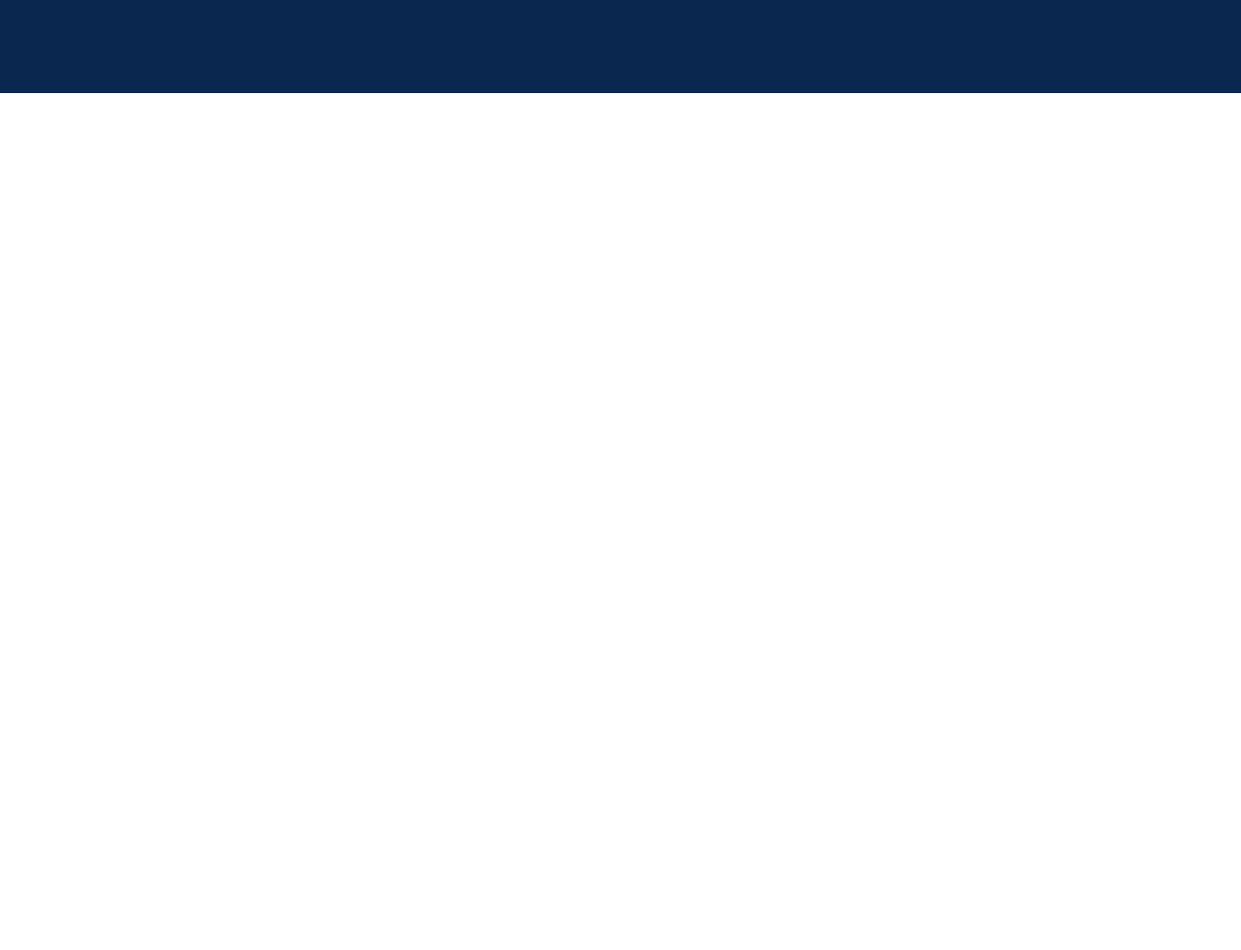
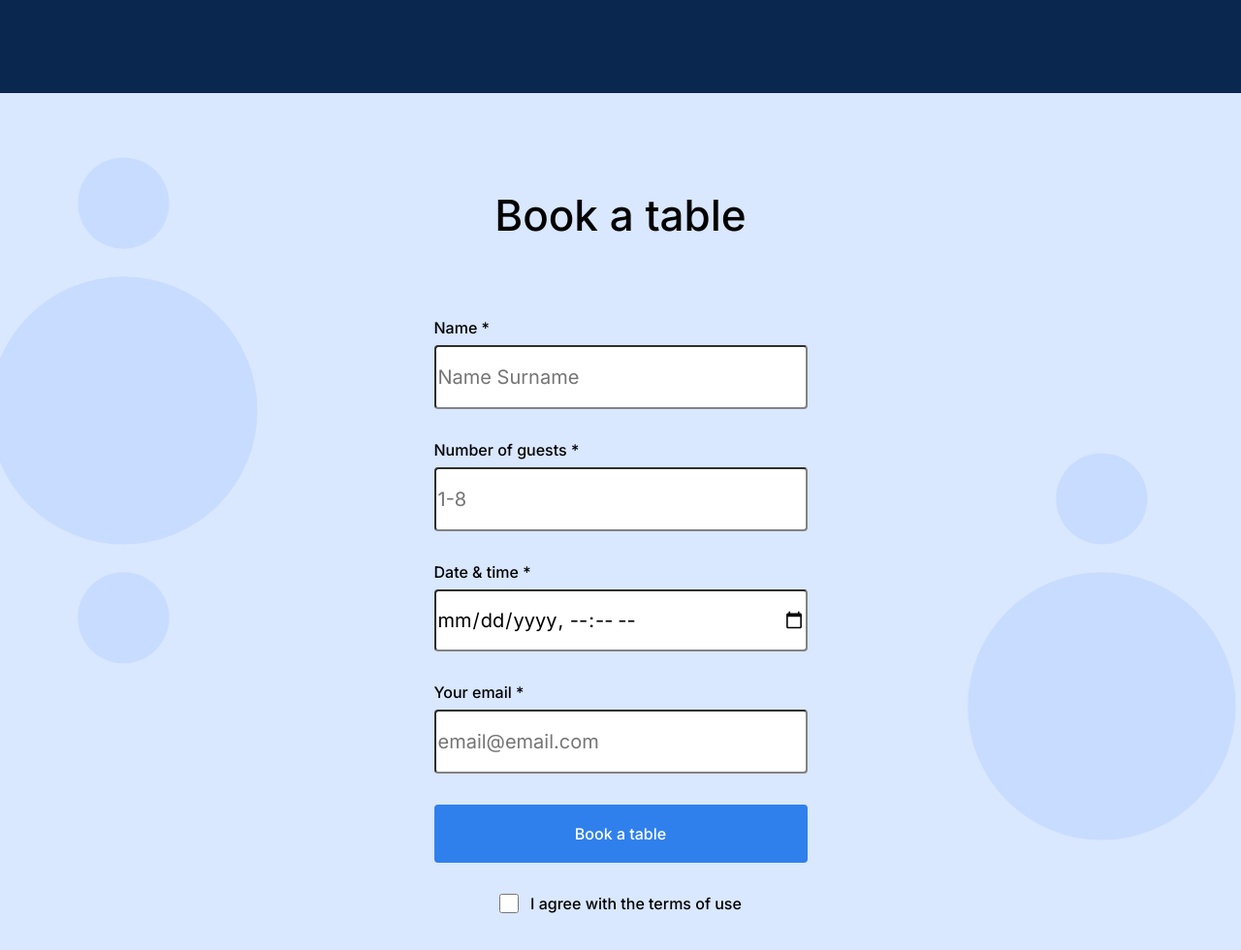
Before and after one commit to toriroe/se_project_coffeeshop, a plain HTML site: page index.html in a window 1280 px wide. Shown: the part 1508-2488 px from the top of the page at 97% size. Before the commit the page ends 1604 px from the top, so only its background shows below. Drawn offline with Linux system fonts and the light colour scheme.

Commit message:
First try submitting project 2 stage 3

```diff
--- a/index.html
+++ b/index.html
@@ -108,7 +108,70 @@
             </li>
           </ul>
         </section>
-        <section class="reservation" id="section-reservation"></section>
+        <section class="reservation" id="section-reservation">
+          <h2 class="reservation__title">Book a table</h2>
+          <form class="reservation__form form">
+            <fieldset class="form__fieldset">
+              <label class="form__label" for="name">Name * </label>
+              <input
+                type="text"
+                class="form__input"
+                id="name"
+                placeholder="Name Surname"
+                required
+              />
+            </fieldset>
+            <fieldset class="form__fieldset">
+              <label class="form__label" for="guest-number"
+                >Number of guests *
+              </label>
+              <input
+                type="number"
+                min="1"
+                placeholder="1-8"
+                class="form__input"
+                id="guest-number"
+                required
+              />
+            </fieldset>
+            <fieldset class="form__fieldset">
+              <label class="form__label" for="date-time">Date & time * </label>
+              <input
+                type="datetime-local"
+                class="form__input"
+                id="date-time"
+                required
+              />
+            </fieldset>
+            <fieldset class="form__fieldset">
+              <label class="form__label" for="email">Your email * </label>
+              <input
+                type="email"
+                class="form__input"
+                id="email"
+                placeholder="email@email.com"
+                required
+              />
+            </fieldset>
+
+            <fieldset class="form__fieldset">
+              <button class="form__button" type="submit">Book a table</button>
+            </fieldset>
+            <!--I am using a label to wrap around the checkbox input and label so I can apply different styles to it-->
+            <label class="form__checkbox-wrapper">
+              <input
+                class="form__checkbox"
+                type="checkbox"
+                id="form-checkbox"
+              />
+              <span class="visible-checkbox"></span>
+
+              <label class="form__checkbox-label" for="form-checkbox"
+                >I agree with the terms of use</label
+              >
+            </label>
+          </form>
+        </section>
         <section class="menu" id="section-menu"></section>
         <section class="about" id="section-about"></section>
       </main>
--- a/pages/index.css
+++ b/pages/index.css
@@ -135,7 +135,7 @@
   background-position: center;
   background-repeat: no-repeat;
   margin: 0;
-  padding: 100px 0 0;
+  padding: 100px 0 215px;
 }
 
 .recipes__title {
@@ -166,8 +166,6 @@
   list-style-type: none;
   margin: 0 auto;
   padding-left: 0;
-  padding-bottom: 215px;
-
   gap: 40px;
   justify-content: center;
   width: 480px;
@@ -195,3 +193,128 @@
   margin: 0;
   padding: 0;
 }
+
+.reservation {
+  background-color: #d9e7ff;
+  background-image: url(/images/background_reservation.svg);
+  background-repeat: no-repeat;
+  background-position: center;
+  background-size: cover;
+  margin: 0;
+  padding: 100px 0 120px;
+}
+
+.reservation__title {
+  margin: 0;
+  padding: 0 0 80px;
+  text-align: center;
+  font-family: "Inter", Arial, sans-serif;
+  font-weight: 500;
+  font-size: 44px;
+  line-height: 52px;
+}
+
+.reservation__form {
+  margin: 0 auto;
+}
+
+.form {
+  max-width: 385px;
+  display: flex;
+  flex-direction: column;
+}
+
+.form__fieldset {
+  display: flex;
+  flex-direction: column;
+  border: none;
+  margin: 0;
+  padding: 0 0 32px;
+}
+
+.form__label {
+  margin: 0;
+  padding: 0 0 8px;
+  font-family: "Inter", Arial, sans-serif;
+  font-weight: 500;
+  font-size: 16px;
+  line-height: 20px;
+}
+
+.form__input {
+  border-radius: 4px;
+  border-color: #838383;
+
+  height: 60px;
+  font-family: "Inter", Arial, sans-serif;
+  font-size: 20px;
+  line-height: 30px;
+}
+
+.form__input::-ms-input-placeholder {
+  font-family: "Inter", Arial, sans-serif;
+  font-size: 20px;
+  line-height: 30px;
+  color: #838383;
+}
+
+.form__button {
+  height: 60px;
+  font-family: "Inter", Arial, sans-serif;
+  font-weight: 500;
+  font-size: 16px;
+  line-height: 20px;
+  color: #ffffff;
+  border-radius: 4px;
+  border: none;
+  background-color: #2f80ed;
+  transition-property: opacity;
+  transition-duration: 1s;
+  transition-timing-function: ease-in-out;
+}
+
+.form__button:hover {
+  opacity: 0.7;
+}
+
+/*I gave this element the display: flex property so that the checkbox and the label would be on the same level */
+
+.form__checkbox-wrapper {
+  border: none;
+  margin: 0 auto;
+  padding: 0;
+  display: flex;
+}
+
+.form__checkbox {
+  height: 20px;
+  width: 20px;
+  border-radius: 2px;
+}
+
+/*When checked, the .form__checkbox element will become invisible */
+.form__checkbox:checked {
+  -webkit-appearance: none;
+  -moz-appearance: none;
+}
+
+/* When checked, the styles for .visible-checkbox will override the default styles for the checkbox */
+.form__checkbox:checked + .visible-checkbox {
+  height: 20px;
+  width: 20px;
+  border-radius: 2px;
+  background-color: #2f80ed;
+  background-image: url(/images/check.svg);
+  background-repeat: no-repeat;
+  background-position: center;
+  /* I changed the background size to 80% of width and height to match the appearance in the brief */
+  background-size: 80% 80%;
+}
+
+.form__checkbox-label {
+  font-family: "Inter", Arial, sans-serif;
+  font-weight: 500;
+  font-size: 16px;
+  line-height: 20px;
+  padding-left: 12px;
+}
```
Also changed, not shown: 2 other files.
